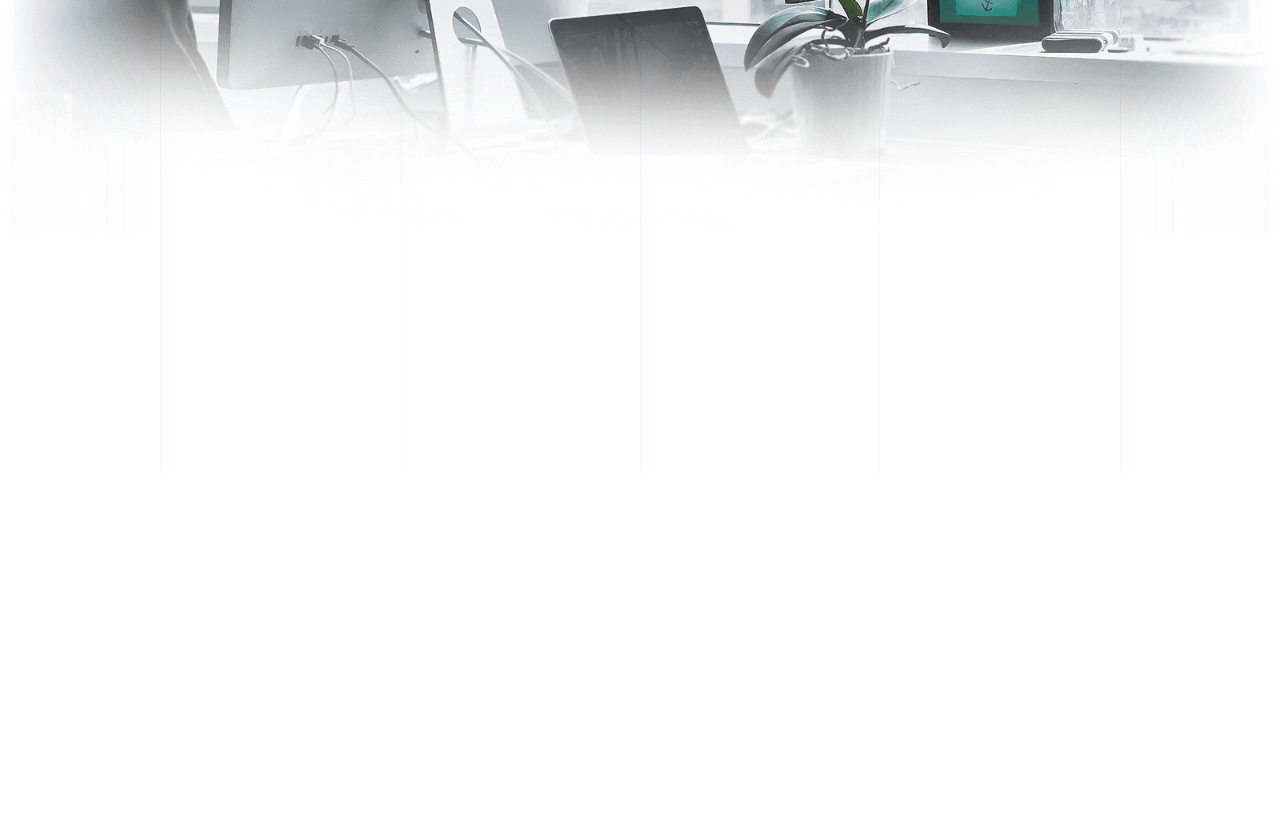
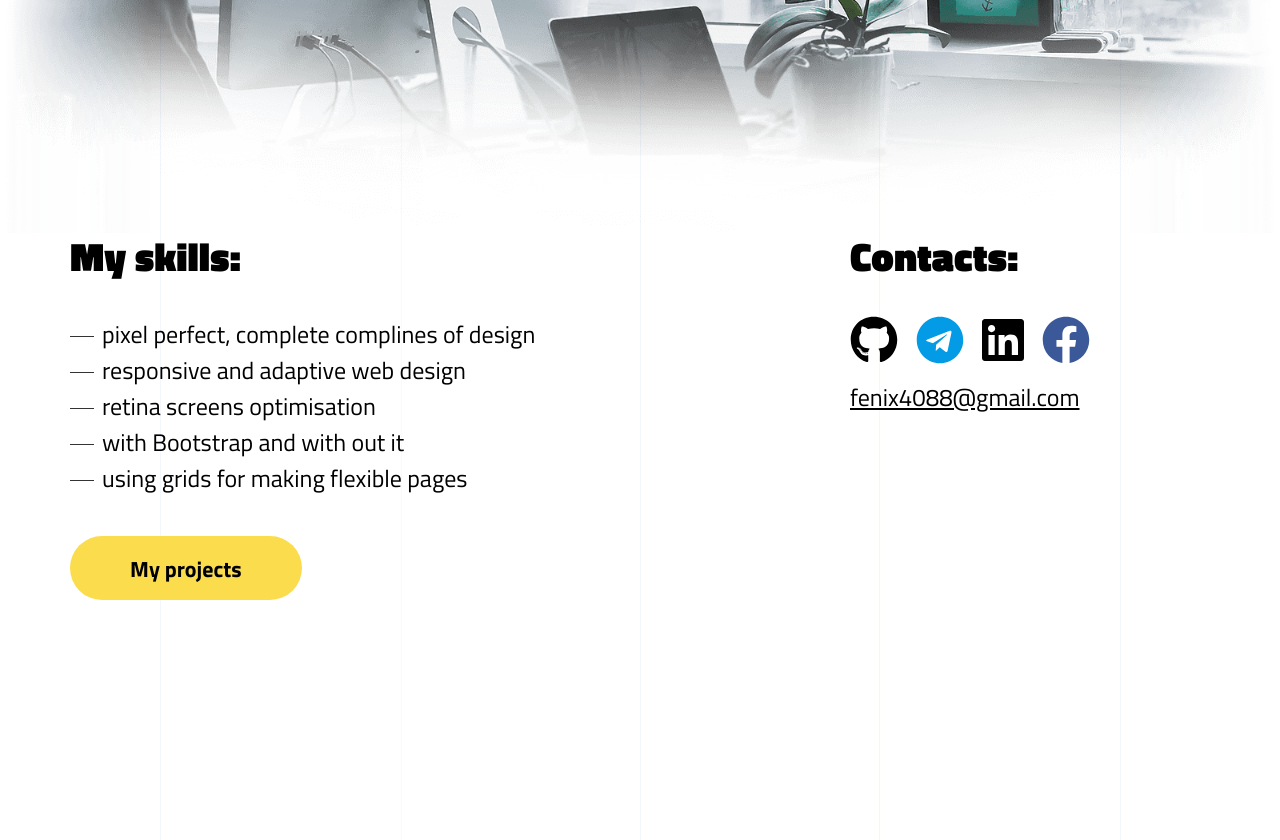
Before and after one commit to Fenix4088/PortfolioApp, a React (Create React App) app: page / in a window 1280 px wide. Shown: the part 1060-1900 px from the top of the page. Before the commit the page ends 1533 px from the top, so only its background shows below. Built offline with nearby package versions, Linux system fonts and the light colour scheme; the HTML template or start-up script is replaced by a standard one.

Commit message:
MySkills component added

```diff
--- a/src/Components/Header/Header.jsx
+++ b/src/Components/Header/Header.jsx
@@ -2,16 +2,16 @@ import React from "react";
 import {HeaderContent} from "./HeaderContent";
 import line from "../../assets/img/backgrounds/lines.jpg";
 import headerBg from "../../assets/img/backgrounds/header-bg.png"
+import {MySkills} from "../MySkills/MySkills";
 
 export const Header = () => {
   return (
     <header className="header" id="header" style={{backgroundImage: `url(${line})`}}>
-      <div className={"container"}>
         <HeaderContent/>
-      </div>
         <div className="header__image">
             <img src={headerBg} alt="Computer imag"/>
         </div>
+        <MySkills/>
     </header>
   );
 };
--- a/src/Components/Header/Header.scss
+++ b/src/Components/Header/Header.scss
@@ -40,10 +40,13 @@
 .header__content-description {
   width: 100%;
   max-width: 450px;
+  * {
+    text-align: left;
+  }
+
   @media (min-width: 768px) {
     width: 50%;
     max-width: 585px;
-
   }
 
   @media (min-width: 1200px) {
@@ -152,124 +155,3 @@
 
   }
 }
-
-// MY SKILS SECTION
-
-.header__my-skils-wrapper {
-  padding-top: 100px;
-  margin-top: -100px;
-  display: flex;
-  flex-flow: column nowrap;
-  justify-content: space-between;
-
-  @media (min-width: 768px) {
-    flex-flow: row nowrap;
-  }
-
-}
-
-.header__my-skils-title {
-  margin-bottom: 35px;
-  @include title-small;
-}
-
-.header__my-skils-lists {
-  margin-bottom: 40px;
-}
-
-.header__my-skils-list {
-  padding-left: 0;
-  margin-bottom: 15px;
-  position: relative;
-  font-weight: 400;
-  line-height: 1.5;
-  @include big-paragraph;
-  &::after {
-    content: none;
-    position: absolute;
-    top: 20px;
-    left: 0;
-    width: 24px;
-    height: 1.5px;
-    background-color: #333;
-    @media (min-width: 768px) {
-
-    }
-
-    @media (min-width: 1200px) {
-      content: '';
-    }
-  }
-
-  &:last-child {
-    margin-bottom: 0;
-  }
-
-  @media (min-width: 768px) {
-    margin-bottom: 0;
-  }
-
-  @media (min-width: 1200px) {
-    padding-left: 32px;
-  }
-}
-
-.header__my-skils-btn {
-  display: none;
-  @include color-btn;
-
-  @media (min-width: 768px) {
-  }
-
-  @media (min-width: 1200px) {
-    display: inline-block;
-  }
-}
-
-.header__intouch {
-  display: flex;
-  flex-flow: column nowrap;
-
-  @media (min-width: 768px) {
-    width: 33%;
-    max-width: 360px;
-  }
-
-  @media (min-width: 1200px) {
-
-  }
-}
-
-.header__intouch-title {
-  margin-bottom: 35px;
-  @include title-small;
-}
-
-.header__intouch-links {
-  margin-bottom: 15px;
-}
-
-.header__intouch-email {
-  font-size: 18px;
-  font-weight: 400;
-  text-align: center;
-  color: #000;
-  text-decoration: underline;
-  &:hover {
-    color: #46b6ec;
-  }
-
-  &:active {
-    color: #f4adaa;
-  }
-
-  @media (min-width: 768px) {
-    font-size: 20px;
-    text-align: left;
-
-  }
-
-  @media (min-width: 1200px) {
-    font-size: 24px;
-  }
-}
--- a/src/Components/Header/HeaderContent.jsx
+++ b/src/Components/Header/HeaderContent.jsx
@@ -4,11 +4,12 @@ import avatar from "../../assets/img/header/avatar.jpg"
 
 export const HeaderContent = () => {
     return (
+        <div className={"container"}>
             <div className="header__content-wrapper">
                 <div className="header__content-description">
                     <h1 className="header__title">
                         <span className="title-line-big">Yehor</span><br/>
-                    <span className="title-line-big">Pliasov</span>
+                        <span className="title-line-big"> Pliasov</span>
                     </h1>
                     <p>Front-end developer.<br/>Quality, efficiency, compliance with deadlines and technical tasks.</p>
                     <div className="header__btn-container">
@@ -24,5 +25,7 @@ export const HeaderContent = () => {
                 <div className="header__content-photo-back"></div>
 
             </div>
+        </div>
+
     );
 };
--- /dev/null
+++ b/src/Components/MySkills/MySkills.jsx
@@ -0,0 +1,60 @@
+import React from "react"
+import "./MySkills.scss"
+import {faFacebook, faGithub, faLinkedin, faTelegram} from "@fortawesome/free-brands-svg-icons";
+import {FontAwesomeIcon} from "@fortawesome/react-fontawesome";
+
+export const MySkills = () => {
+    return (
+        <div>
+            <div className="container">
+                <section className="header__my-skils-wrapper" id="aboutMe">
+                    <div className="header__my-skils">
+                        <h3 className="header__my-skils-title">My skills:</h3>
+                        <ul className="header__my-skils-lists">
+                            <li className="header__my-skils-list">
+                                pixel perfect, complete complines of design
+                            </li>
+                            <li className="header__my-skils-list">
+                                responsive and adaptive web design
+                            </li>
+                            <li className="header__my-skils-list">
+                                retina screens optimisation
+                            </li>
+                            <li className="header__my-skils-list">
+                                with Bootstrap and with out it
+                            </li>
+                            <li className="header__my-skils-list">
+                                using grids for making flexible pages
+                            </li>
+                        </ul>
+                        <a href="./pages/projects-page.html" className="header__my-skils-btn">My projects</a>
+                    </div>
+
+                    <div className="header__intouch">
+                        <h3 className="header__intouch-title">Contacts:</h3>
+                        <div className="header__intouch-links intouch-block">
+                            <a href="https://github.com/Fenix4088?tab=repositories" target="_blank">
+                                <FontAwesomeIcon icon={faGithub} size={"3x"} className={"fa-github"}/>
+                            </a>
+
+                            <a href="#">
+                                <FontAwesomeIcon icon={faTelegram} size={"3x"} className={"fa-telegram"}/>
+                            </a>
+
+                            <a href="https://www.linkedin.com/in/yehor-pliasov-5776981a2/" target="_blank">
+                                <FontAwesomeIcon icon={faLinkedin} size={"3x"} className={"fa-linkedin-in"}/>
+                            </a>
+
+                            <a href="https://www.facebook.com/profile.php?id=100013553615468" target="_blank">
+                                <FontAwesomeIcon icon={faFacebook} size={"3x"} className={"fa-facebook"}/>
+                            </a>
+                        </div>
+                        <a href="mailto:fenix4088@gmail.com" className="header__intouch-email">
+                            fenix4088@gmail.com
+                        </a>
+                    </div>
+                </section>
+            </div>
+        </div>
+    );
+}
--- /dev/null
+++ b/src/Components/MySkills/MySkills.scss
@@ -0,0 +1,126 @@
+@import "../../Styles/Mixins";
+@import "../../Styles/Variables";
+
+.header__my-skils-wrapper {
+  padding-top: 100px;
+  margin-top: -100px;
+  display: flex;
+  flex-flow: column nowrap;
+  justify-content: space-between;
+
+  @media (min-width: 768px) {
+    flex-flow: row nowrap;
+  }
+
+}
+
+.header__my-skils {
+  text-align: left;
+}
+
+.header__my-skils-title {
+  margin-bottom: 35px;
+  @include title-small;
+}
+
+.header__my-skils-lists {
+  margin-bottom: 40px;
+}
+
+.header__my-skils-list {
+  padding-left: 0;
+  margin-bottom: 15px;
+  position: relative;
+  font-weight: 400;
+  line-height: 1.5;
+  @include big-paragraph;
+  &::after {
+    content: none;
+    position: absolute;
+    top: 20px;
+    left: 0;
+    width: 24px;
+    height: 1.5px;
+    background-color: #333;
+    @media (min-width: 768px) {
+
+    }
+
+    @media (min-width: 1200px) {
+      content: '';
+    }
+  }
+
+  &:last-child {
+    margin-bottom: 0;
+  }
+
+  @media (min-width: 768px) {
+    margin-bottom: 0;
+  }
+
+  @media (min-width: 1200px) {
+    padding-left: 32px;
+  }
+}
+
+.header__my-skils-btn {
+  display: none;
+  @include color-btn;
+
+  @media (min-width: 768px) {
+  }
+
+  @media (min-width: 1200px) {
+    display: inline-block;
+  }
+}
+
+.header__intouch {
+  display: flex;
+  flex-flow: column nowrap;
+  text-align: left;
+
+  @media (min-width: 768px) {
+    width: 33%;
+    max-width: 360px;
+  }
+
+  @media (min-width: 1200px) {
+
+  }
+}
+
+.header__intouch-title {
+  margin-bottom: 35px;
+  @include title-small;
+}
+
+.header__intouch-links {
+  margin-bottom: 15px;
+}
+
+.header__intouch-email {
+  font-size: 18px;
+  font-weight: 400;
+  text-align: center;
+  color: #000;
+  text-decoration: underline;
+  &:hover {
+    color: #46b6ec;
+  }
+
+  &:active {
+    color: #f4adaa;
+  }
+
+  @media (min-width: 768px) {
+    font-size: 20px;
+    text-align: left;
+
+  }
+
+  @media (min-width: 1200px) {
+    font-size: 24px;
+  }
+}
--- a/src/index.css
+++ b/src/index.css
@@ -207,6 +207,7 @@ textarea {
 }
 
 .fa-linkedin-in {
+    color: #000;
     transition: all .2s ease-in;
 }
 
```
Lines whose indentation alone changed are shown as unchanged.
